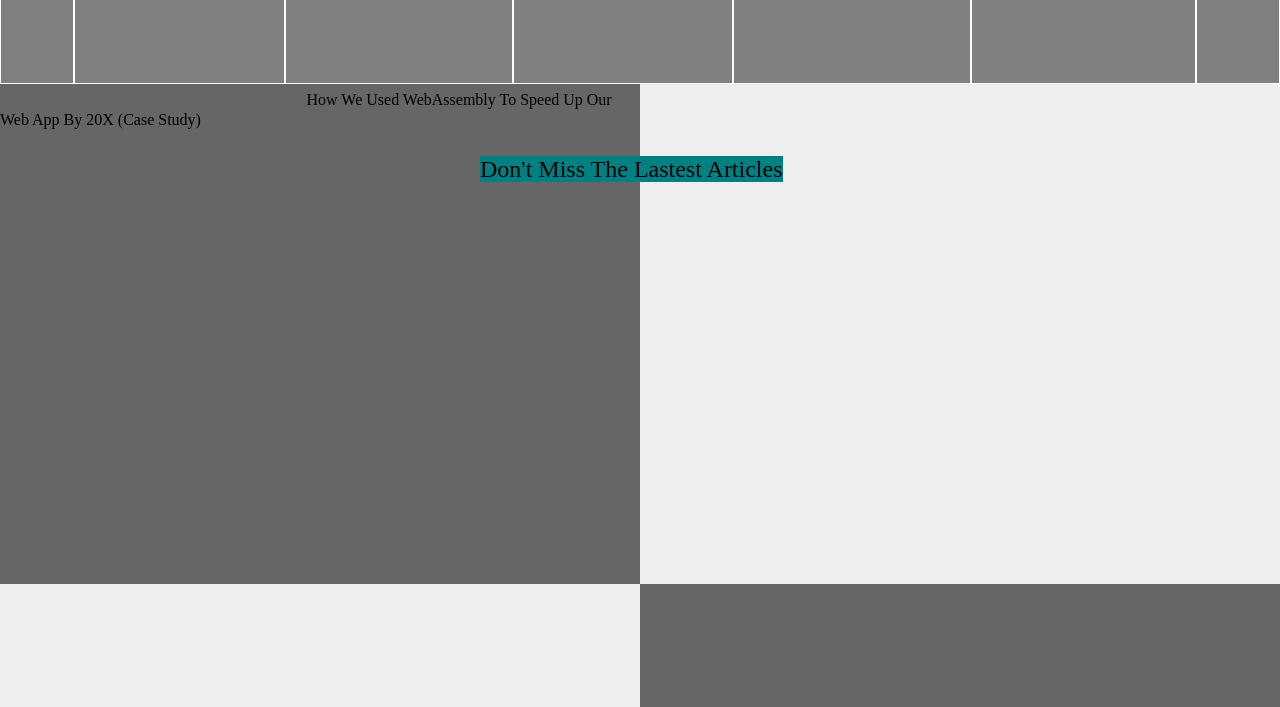
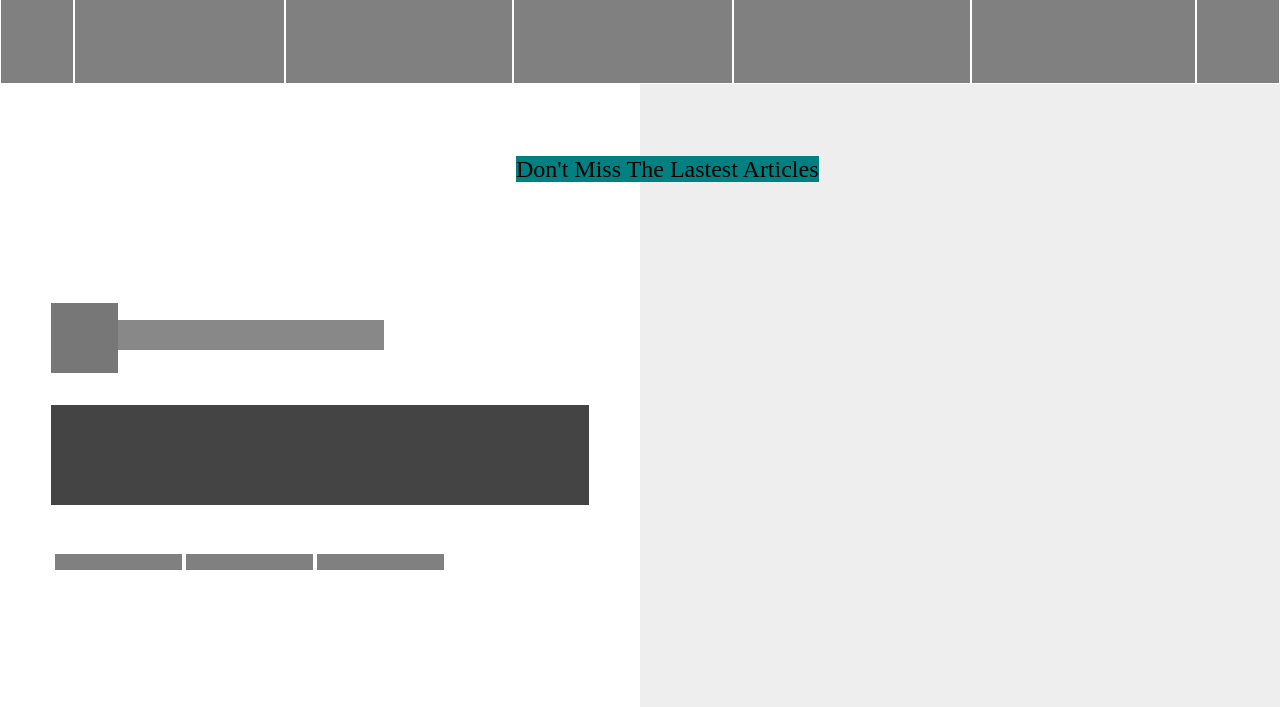
Before and after one commit to Usagib/DesignTeardown, a plain HTML site: page index.html in a window 1280 px wide. Shown: the part 93-800 px from the top of the page. Drawn offline with Linux system fonts and the light colour scheme.

Commit message:
main-container-1 content added

```diff
--- a/css/style.css
+++ b/css/style.css
@@ -20,27 +20,71 @@ body{
   display: float;
 
 }
+
 [class*='main-container'] {
-  height: 500px;
   width: 50%;
 }
 .main-container-1{
   float: left;
-  background-color: #666;
+  background-color: white;
+  height: 700px;
 }
 .main-container-2{
   float: right;
   background-color: #eee;
+  height: 700px;
 }
 .main-container-3{
   float: left;
   clear: both;
   background-color: #eee;
+  height: 500px;
 }
 .main-container-4{
   float: right;
   clear: right;
   background-color: #666;
+  height: 500px;
+}
+
+.main-header-wrapper{
+  position: relative;
+  margin: 30% 40% 5% 8%;
+  display: flex;
+}
+
+.main-title{
+  position: relative;
+  margin: 2% 8% 0 8%;
+  background-color: #444;
+  height: 100px;
+}
+
+.main-subtitle-wrapper{
+  position: relative;
+  height: 20px;
+  background-color: #ddd;
+  margin: 7% 30% 0 8%;
+  display: flex;
+}
+
+[class*='main-subtitle'] {
+  flex: auto;
+  background-color: gray;
+  border: 2px solid white;
+}
+
+.main-author-1{
+  flex: 20%;
+  height: 70px;
+  background-color: #777;
+}
+
+.main-author-2{
+  flex: 80%;
+  height: 30px;
+  background-color: #888;
+  margin-top: 5%;
 }
 
 .post-wrapper {
@@ -170,7 +214,7 @@ footer{
 .advice{
   position: relative;
   top: 3em;
-  right: -20em;
+  right: -21.5em;
   height: 100px;
   background-color: teal;
   font-size: 1.5em;
--- a/index.html
+++ b/index.html
@@ -53,8 +53,24 @@
     <main id="main-wrapper">
       <div class="main-container-1">
         <span class="advice">Don't Miss The Lastest Articles</span>
-        How We Used WebAssembly To Speed Up Our Web App By 20X (Case Study)
+        <div class="main-header-wrapper">
+          <div class="main-author-1">
+
+          </div>
+          <div class="main-author-2">
+
+          </div>
+        </div>
+        <div class="main-title">
+
+        </div>
+        <div class="main-subtitle-wrapper">
+          <div class="main-subtitle-item-1"></div>
+          <div class="main-subtitle-item-2"></div>
+          <div class="main-subtitle-item-3"></div>
+        </div>
       </div>
+
       <div class="main-container-2">
 
       </div>
```
